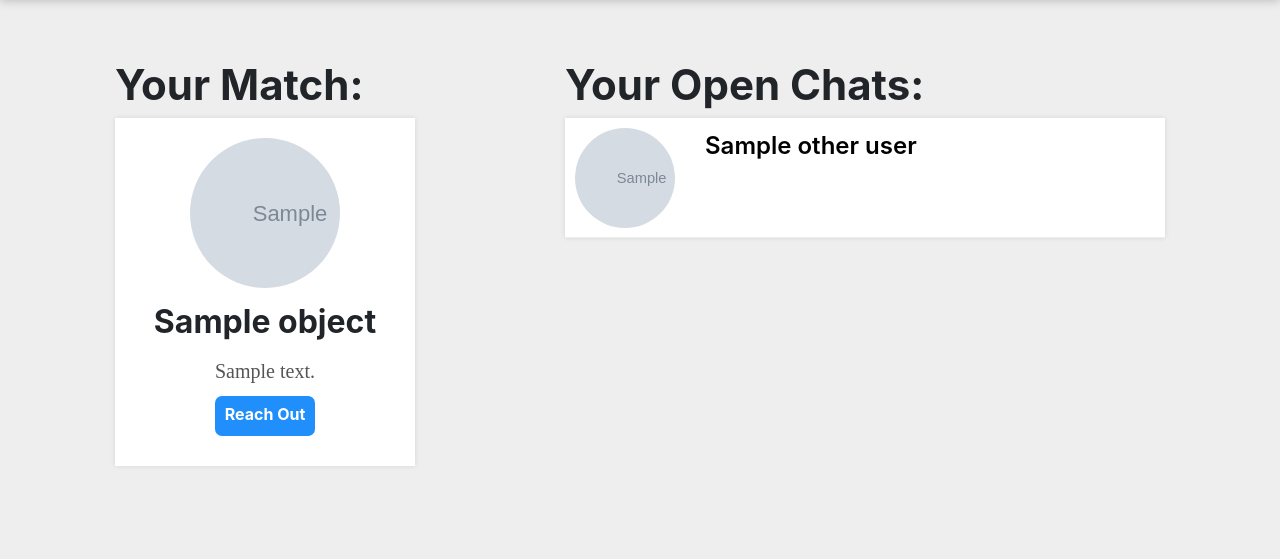
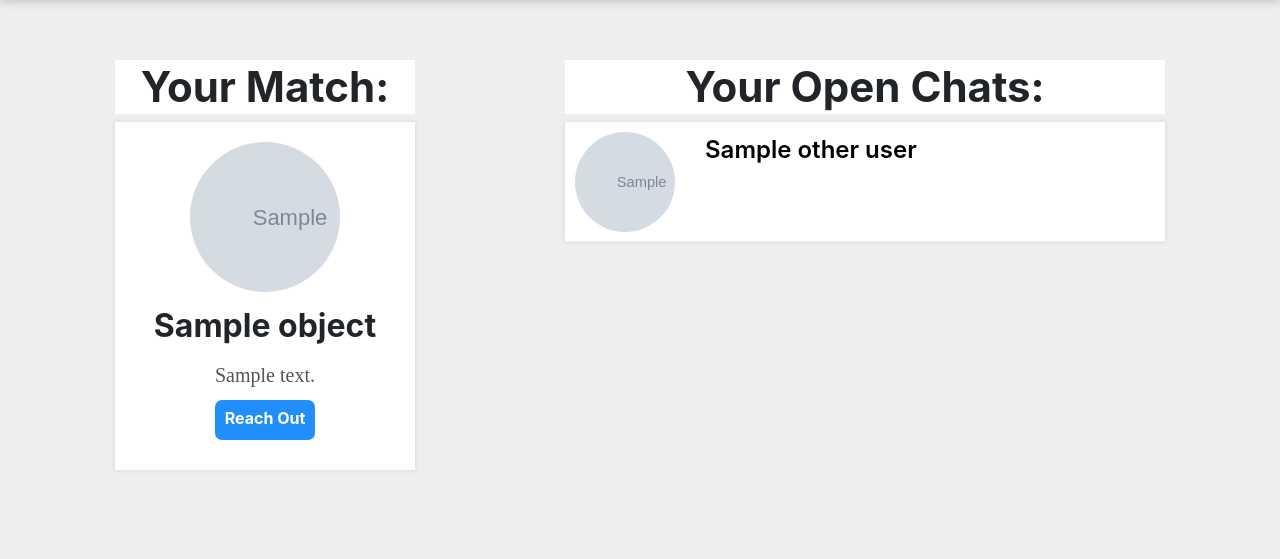
Before and after one commit to isaacwasserman/Haverfriends, a Flask app: template templates/home.html in a window 1280 px wide. Shown: the part 80-639 px from the top of the page. Run offline with Flask 2, Linux system fonts and the light colour scheme; the template is opened without the code that fills it: most values are stand-ins (such as "Sample title", 1, 10 or a date in 2020); grey boxes marked "Sample" are stand-in pictures; some libraries are stand-ins or nearby versions.

Commit message:
add background to home text

```diff
--- a/static/css/base.css
+++ b/static/css/base.css
@@ -10,6 +10,7 @@ body {
   margin: 0px;
   background-color: #eee;
 }
+
 
 #header {
   width: 100%;
--- a/templates/edit_profile.html
+++ b/templates/edit_profile.html
@@ -1,5 +1,6 @@
 {% extends "bootstrap/base.html" %}
 {% import "bootstrap/wtf.html" as wtf %}
+{% include "base.html" %}
 {% block content %}
 <link rel="stylesheet" href="{{url_for('static', filename='css/form.css')}}"/>
 <div class="container" style="width: 600px; margin: 30px auto;">
--- a/templates/home.html
+++ b/templates/home.html
@@ -33,9 +33,11 @@
     return t;
   }
 </script>
+<body>
+<div>
 <div id="container">
   <div id="matchContainer">
-    <h2>Your Match:</h2>
+    <h2 style="border:2px solid white; background-color: white; text-align: center;">Your Match:</h2>
     {% for object in matched_object_list %}
     <div id="match">
       <div id="matchProfilePic" style="background-color: grey; background-image: url({{object.photo}})"></div>
@@ -46,7 +48,7 @@
     {% endfor %}
   </div>
   <div id="chatContainer">
-    <h2>Your Open Chats:</h2>
+    <h2 style="border:2px solid white; background-color: white; text-align: center;">Your Open Chats:</h2>
     <div id="chats">
       {% for conversation in involvedConversations %}
       <a class="chatRow" href="/chat/{{conversation.chat_id}}">
@@ -62,3 +64,5 @@
   </div>
 </div>
 {% endblock %}
+</div>
+</body>
```
Also changed, not shown: templates/vcam-sky.jpeg (renamed from images/vcam-sky.jpeg).
